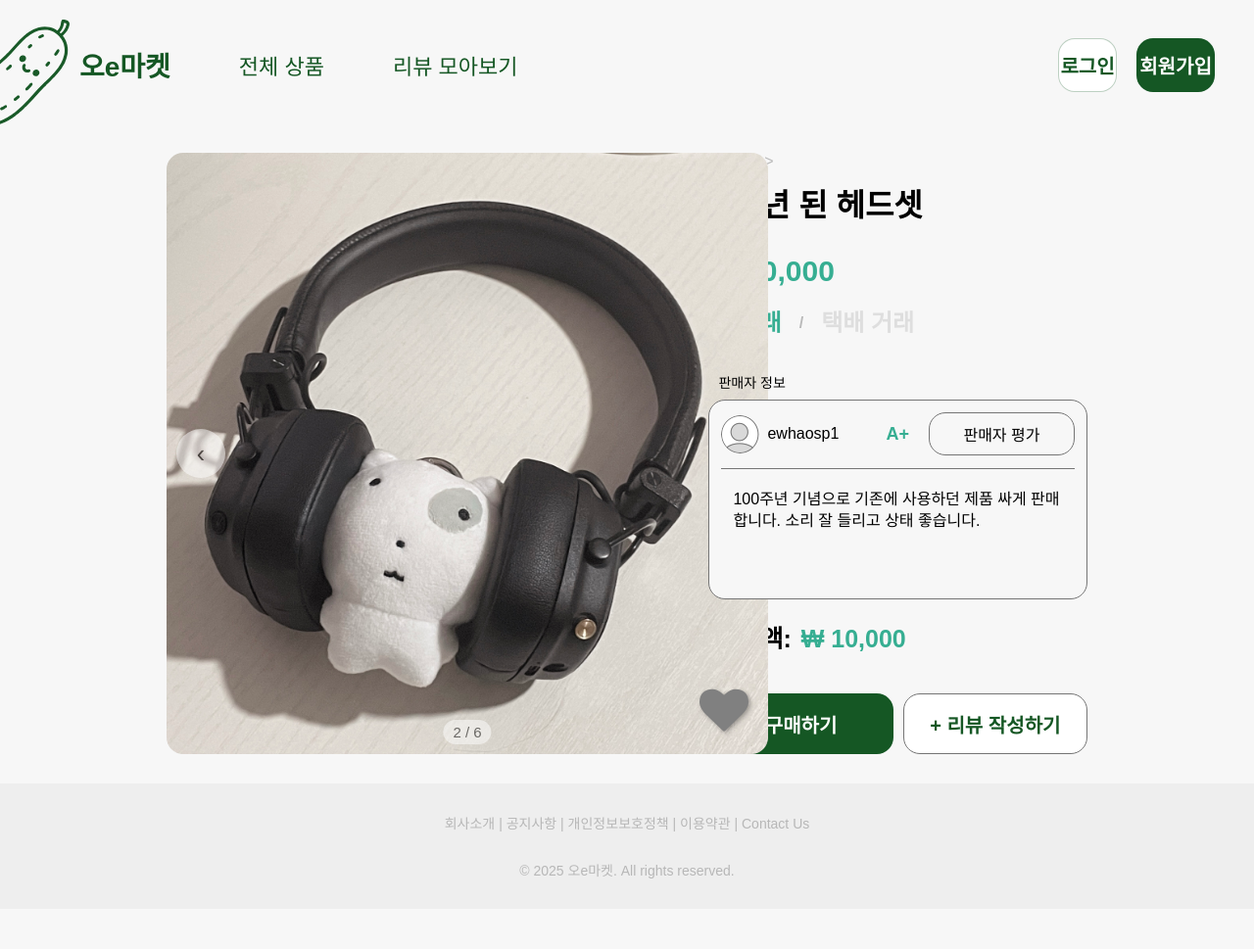
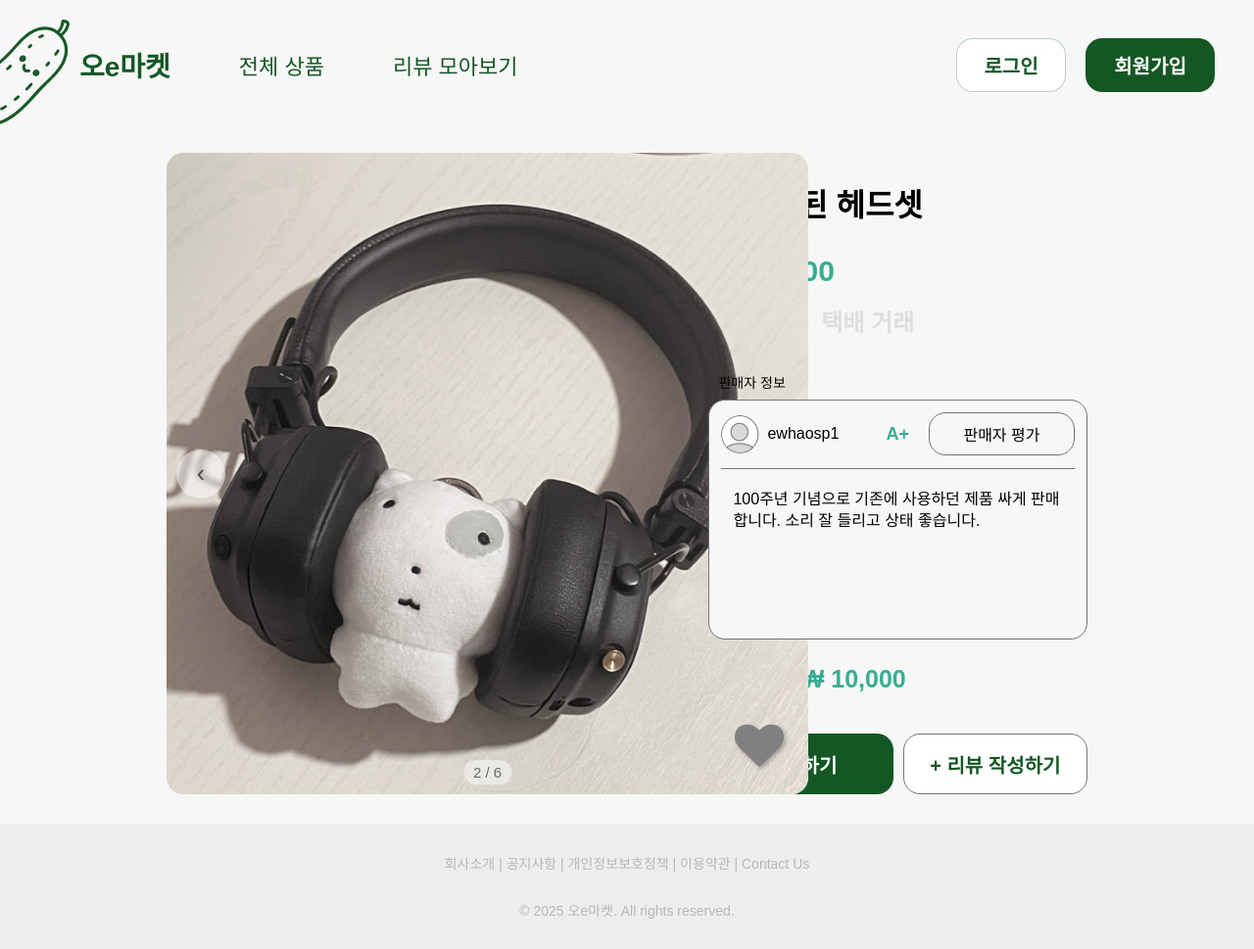
Before and after one commit to won-gg/flask_project2025, a Flask app: page /item_detail in a window 1280 px wide. Shown: the whole page at 98% size. Before the commit the page ends 897 px from the top, so only its background shows below. Run offline with Flask 3, Linux system fonts and the light colour scheme; some web fonts are replaced.

Commit message:
상품 상세조회 페이지 네비게이션바 버튼 깨짐 해결

```diff
--- a/static/item_style.css
+++ b/static/item_style.css
@@ -1,6 +1,3 @@
-*{
-  box-sizing:border-box;
-}
 
 .detail-page{
   padding:24px 170px 30px;
```
